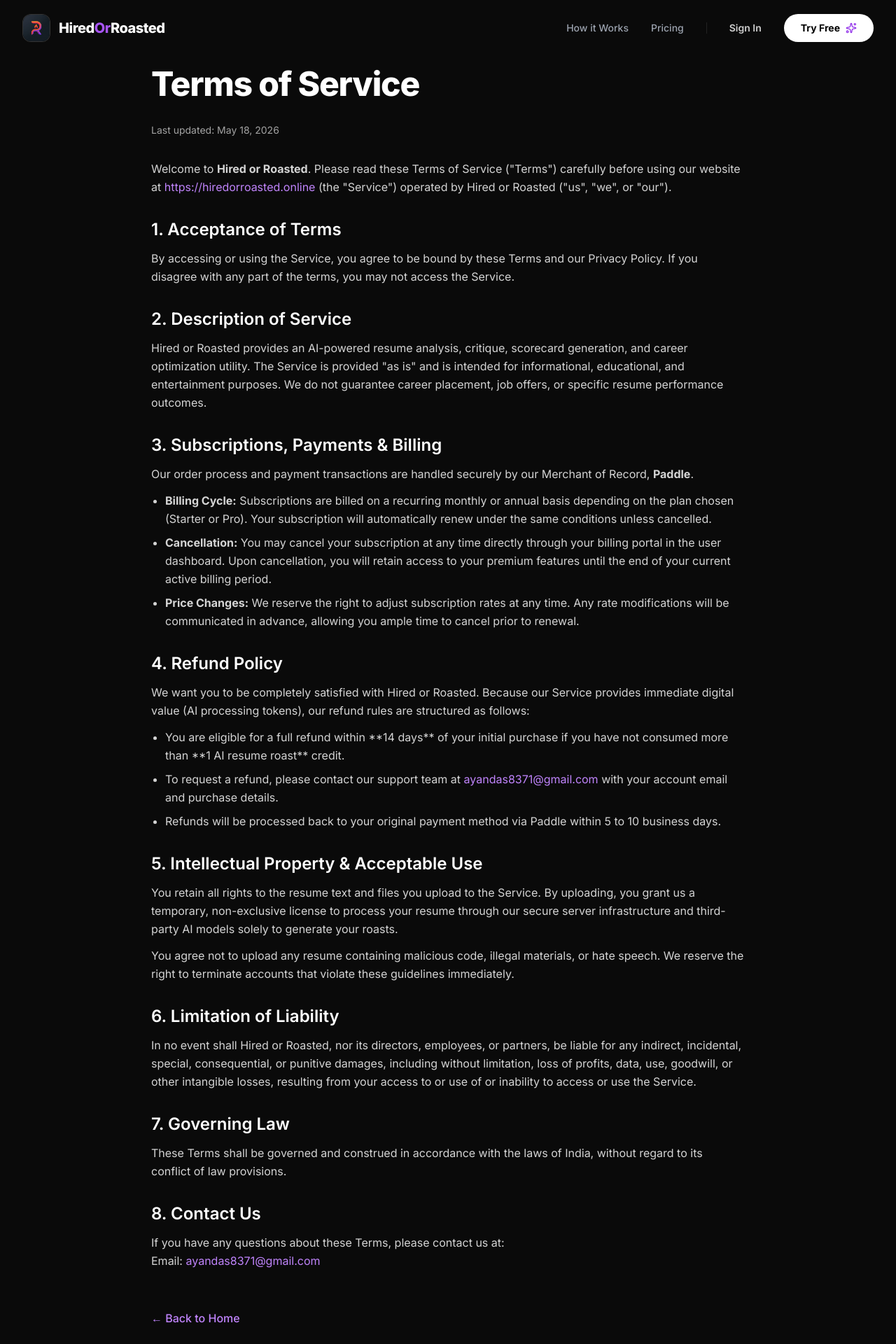
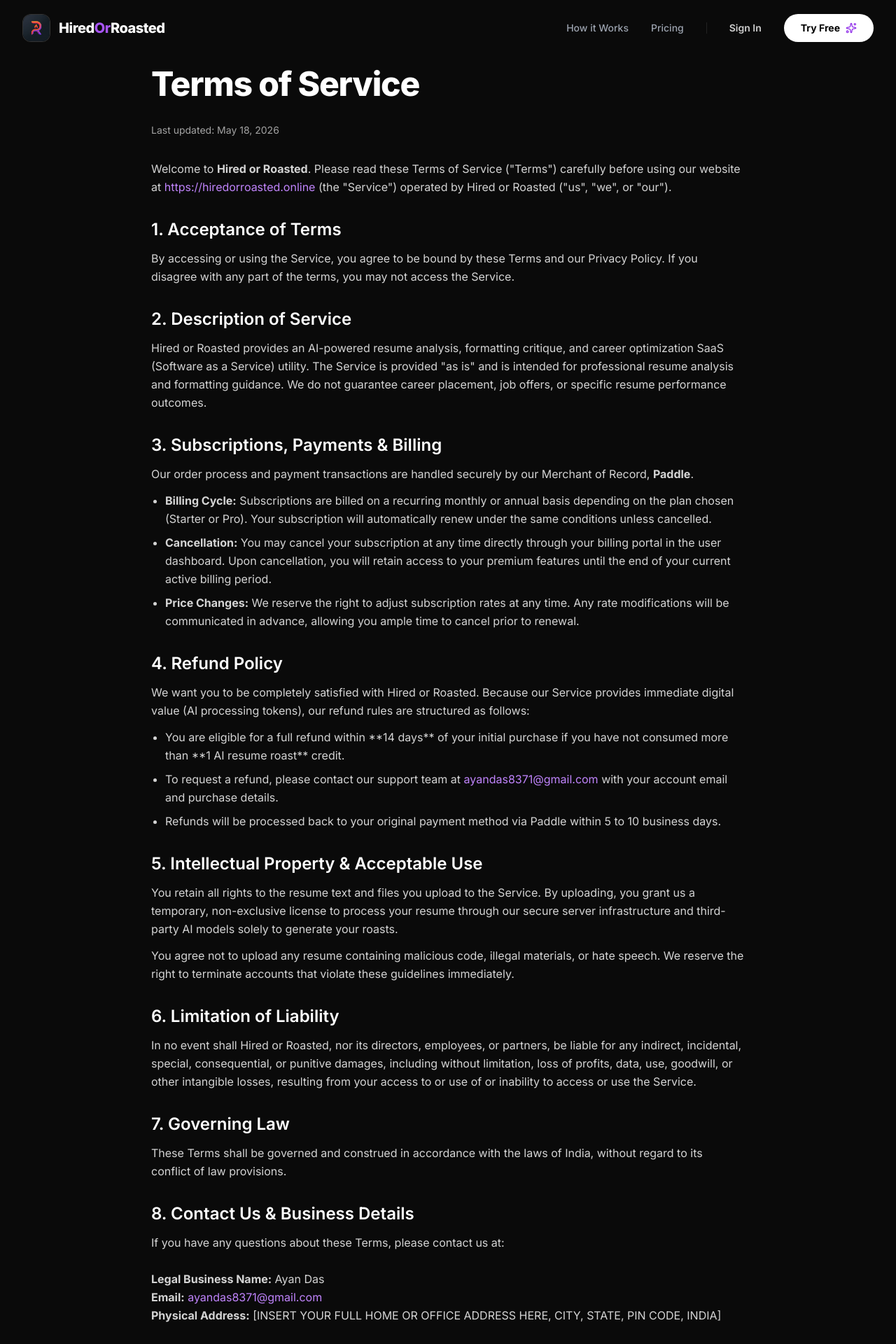
Before and after one commit to ayandas8371-art/resume-roaster, a Next.js app: page /terms in a window 1280 px wide. Shown: the top 1920 px of the page at 70% size. Built offline with nearby package versions, Linux system fonts and the light colour scheme; no server answers.

Commit message:
chore: update legal terms to satisfy payment gateway MoR compliance

```diff
--- a/src/app/(marketing)/terms/page.tsx
+++ b/src/app/(marketing)/terms/page.tsx
@@ -21,7 +21,7 @@
         <section className="space-y-3">
           <h2 className="text-2xl font-semibold text-white">2. Description of Service</h2>
           <p>
-            Hired or Roasted provides an AI-powered resume analysis, critique, scorecard generation, and career optimization utility. The Service is provided "as is" and is intended for informational, educational, and entertainment purposes. We do not guarantee career placement, job offers, or specific resume performance outcomes.
+            Hired or Roasted provides an AI-powered resume analysis, formatting critique, and career optimization SaaS (Software as a Service) utility. The Service is provided "as is" and is intended for professional resume analysis and formatting guidance. We do not guarantee career placement, job offers, or specific resume performance outcomes.
           </p>
         </section>
 
@@ -86,11 +86,13 @@
         </section>
 
         <section className="space-y-3">
-          <h2 className="text-2xl font-semibold text-white">8. Contact Us</h2>
+          <h2 className="text-2xl font-semibold text-white">8. Contact Us & Business Details</h2>
           <p>
             If you have any questions about these Terms, please contact us at:
-            <br />
-            Email: <a href="mailto:ayandas8371@gmail.com" className="text-purple-400 hover:underline">ayandas8371@gmail.com</a>
+            <br /><br />
+            <strong>Legal Business Name:</strong> Ayan Das<br />
+            <strong>Email:</strong> <a href="mailto:ayandas8371@gmail.com" className="text-purple-400 hover:underline">ayandas8371@gmail.com</a><br />
+            <strong>Physical Address:</strong> [INSERT YOUR FULL HOME OR OFFICE ADDRESS HERE, CITY, STATE, PIN CODE, INDIA]
           </p>
         </section>
 
```
